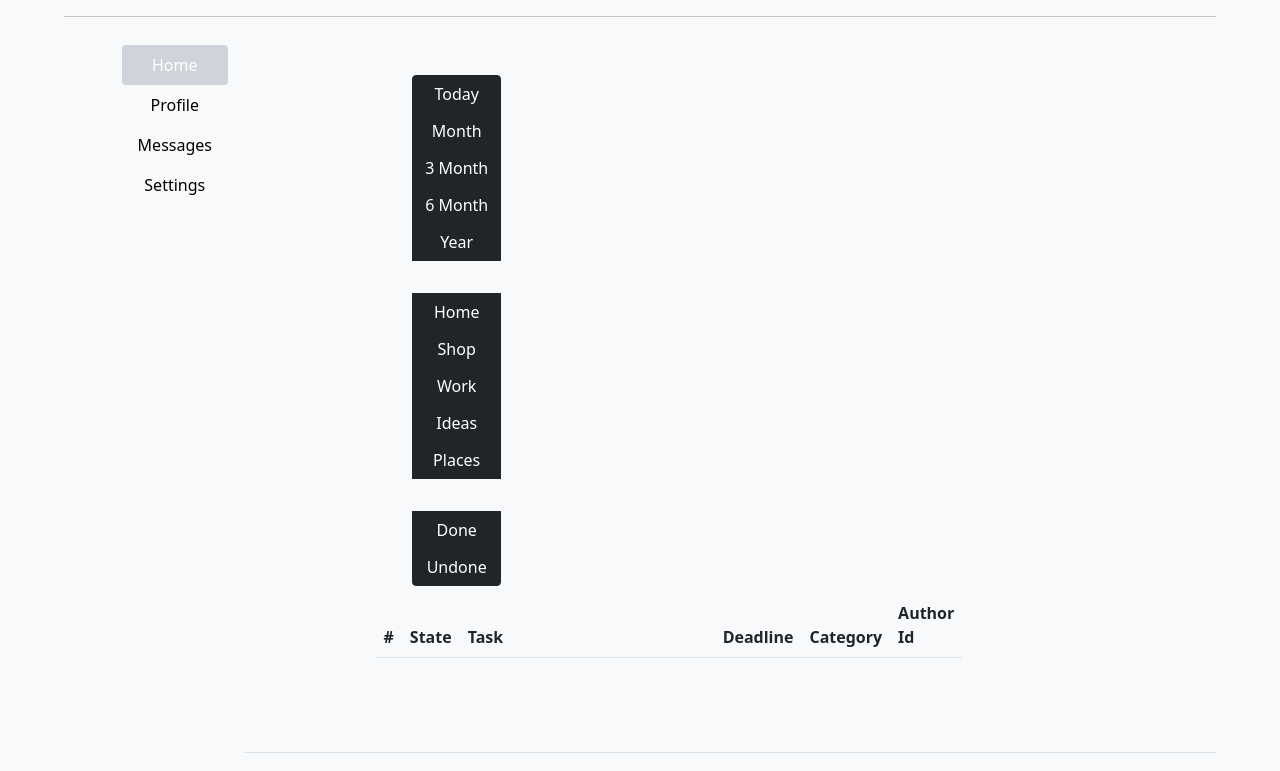
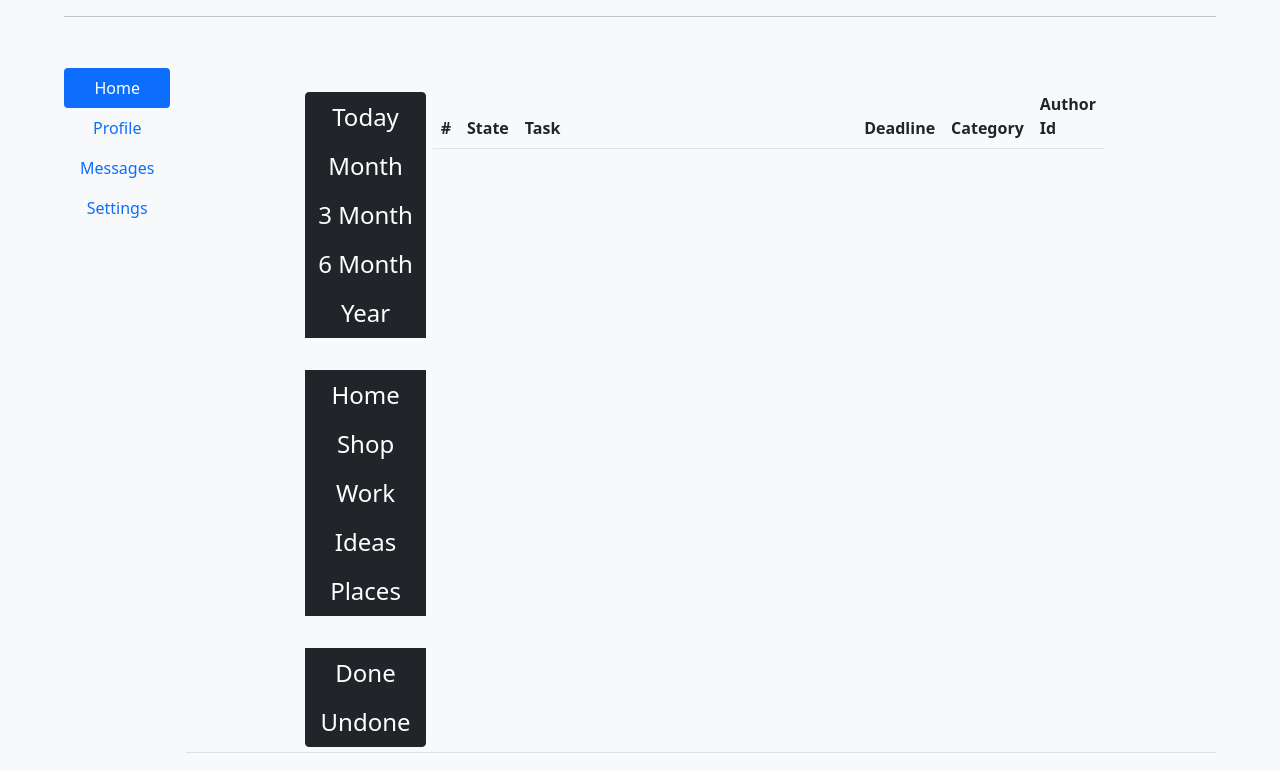
Before and after one commit to RokerDev/ToDoListWebApp, a Flask app: page / in a window 1280 px wide. Shown: the part 90-861 px from the top of the page. Run offline with Flask 2, Linux system fonts and the light colour scheme; lists and menus that the app fills with data are empty; some libraries are stand-ins or nearby versions.

Commit message:
change stales of table and nav buttons

```diff
--- a/static/css/styles.css
+++ b/static/css/styles.css
@@ -19,20 +19,18 @@
 
  /* Nav's buttons */
 
-.nav-pills .nav-link.active{
-    background-color: #ced4da;
+
+.btn{
+font-size: 1.5rem;
 }
 
-.nav-link{
-    color: #000;
-}
-
-.nav-link:hover {
+.btn:hover {
     color: #ced4da;
 }
 
 .nav-buttons{
-    margin: 1% 5%;
+text-align: center;
+padding: 3% 0;
 }
 
 /* Nav's tabs */
@@ -40,13 +38,17 @@
 .nav-tabs{
     width: 95%;
     height: 90vh;
-    padding: 3% 8%;
+    padding: 3% 7%;
 }
 
 /* Table */
 
 .table-space{
-    width: 80%;
+    width: 60%;
+}
+
+.table-padding{
+padding: 2% 0;
 }
 
 /* Login Page */
```
